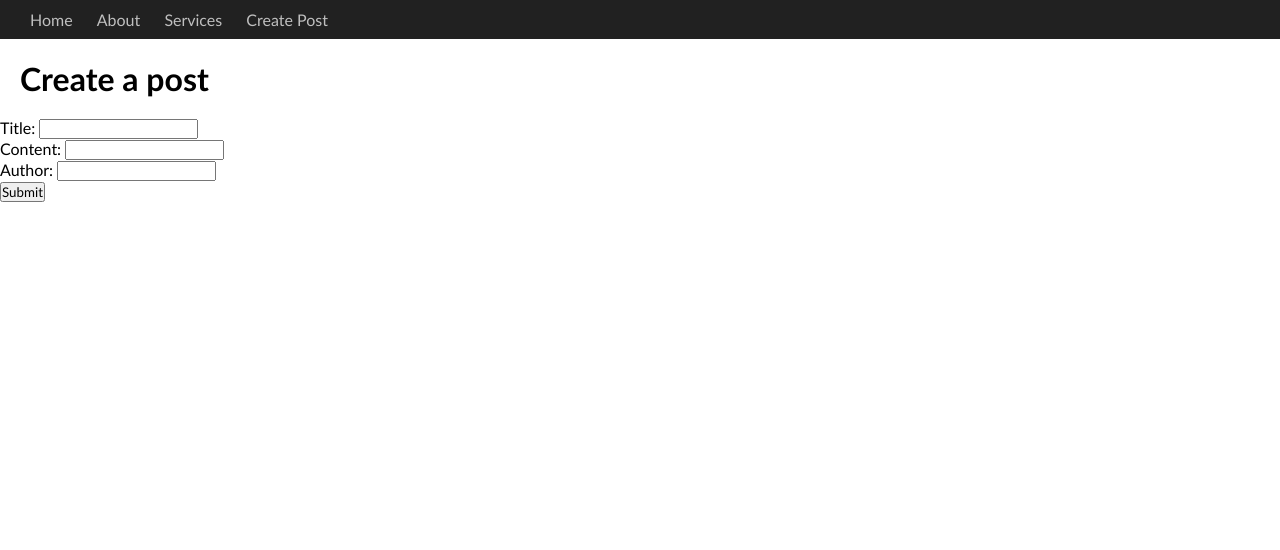
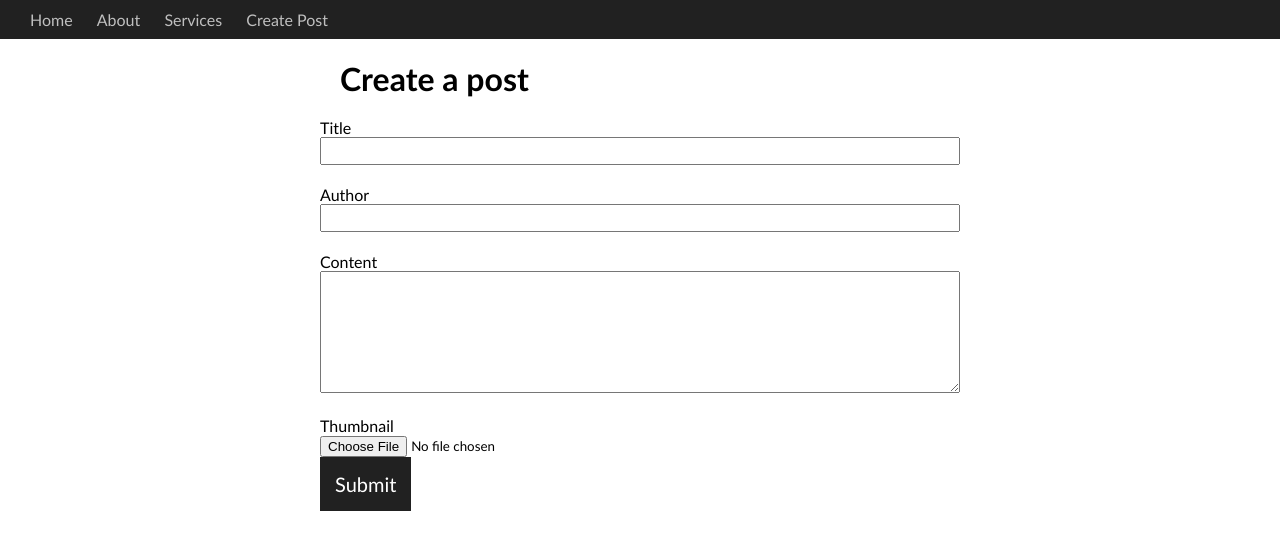
Before and after one commit to b0ssplz/Django_Beginner_Project, a Django app: template blogproject/posts/templates/createpost.html in a window 1280 px wide. Shown: the top 550 px of the page. Run offline with Django 4.2, Linux system fonts and the light colour scheme; the template is opened without the code that fills it: values that come from a table or form of the project are taken from there, most other values are stand-ins (such as "Sample title", 1, 10 or a date in 2020); parts of the project's set-up code (start-up, migrations or seed data) failed here and were passed over; some libraries are stand-ins or nearby versions.

Commit message:
Added Model Form and post detail page

```diff
--- a/blogproject/blogproject/urls.py
+++ b/blogproject/blogproject/urls.py
@@ -18,5 +18,5 @@ from django.urls import path,include
 
 urlpatterns = [
     path('admin/', admin.site.urls),
-    path('posts/',include('posts.urls')),
+    path('',include('posts.urls')),
 ]
--- a/blogproject/posts/forms.py
+++ b/blogproject/posts/forms.py
@@ -1,7 +1,19 @@
 from django import forms
+from .models import Post
+
+# class PostCreationForm(forms.Form):
+#     title = forms.CharField(max_length=50)
+#     content = forms.CharField(max_length=50)
+#     author = forms.CharField(max_length=50)
 
 
-class PostCreationForm(forms.Form):
-    title = forms.CharField(max_length=50)
-    content = forms.CharField(max_length=50)
-    author = forms.CharField(max_length=50)
+class PostCreationForm(forms.ModelForm):
+
+    title = forms.CharField(widget=forms.TextInput(attrs={"class":"form-control"}))
+    content = forms.CharField(widget=forms.Textarea(attrs={"class":"form-control", "rows": 5}))
+    author = forms.CharField(widget=forms.TextInput(attrs={"class":"form-control"}))
+
+
+    class Meta:
+        model = Post
+        fields = '__all__'
--- a/blogproject/posts/static/css/main.css
+++ b/blogproject/posts/static/css/main.css
@@ -16,6 +16,7 @@ header{
 }
 
 
+
 a{
     text-decoration: none ;
 }
@@ -32,7 +33,33 @@ h1{
     width: 200px;
 }
 
-.form{
-    margin: 100px;
-    padding: 40px;
+form{
+    margin-top:  100px;
+    margin: auto;
+    width:50%;
+
 }
+
+.form-control{
+    width: 100%;
+    font-size: 20px;
+}
+
+.label{
+    margin-top: 20px;
+}
+
+
+.btn{
+    border: none;
+    background-color:  rgb(33, 33, 33);
+    cursor:pointer;
+    color: white;
+    padding: 15px;
+    font-size: 20px;
+}
+
+.link{
+    color: black;
+    text-decoration: none;
+}
--- a/blogproject/posts/templates/createpost.html
+++ b/blogproject/posts/templates/createpost.html
@@ -1,11 +1,19 @@
 {% extends 'base.html' %}
 
 {% block content %}
-    <h1>Create a post</h1>
-    <form action="" method="post">
+
+    <form action="" method="post" enctype="multipart/form-data">
         {% csrf_token %}
-        {{form.as_p}}
-        <input type="submit" value="Submit">
+        <!-- {{form.as_p}} -->
+        <h1>Create a post</h1>
+        {% for field in form %}
+            <div class="form-goup">
+                <p class="label"> {{ field.label}}</p>
+                {{field}}
+            </div>
+        {% endfor %}
+
+        <input type="submit" value="Submit" class="btn">
     </form>
 
 {% endblock content %}
--- a/blogproject/posts/templates/index.html
+++ b/blogproject/posts/templates/index.html
@@ -9,7 +9,8 @@
     {% for post in posts %}
 
         <div class = "post">
-            <h2>{{ post.title }}</h2>
+            <!-- <h2>{{ post.title }}</h2> -->
+            <a href="{% url 'post_detail' post_id=post.id %}" class="link"><h1>{{post.id}} | {{post.title}}</h1></a>
             <p>By {{ post.author }}</p>
             <img src="{% static 'images/lusia.jpg' %}" alt="photo" class="image">
         </div>
--- a/blogproject/posts/urls.py
+++ b/blogproject/posts/urls.py
@@ -4,9 +4,13 @@ from . import views
 urlpatterns=[
     path('index/',views.index, name='posts_home'),
     path('greet/',views.greet, name='greet_name'),
-    path('posts/',views.return_all_posts, name='all_posts'),
-    path('post/<int:post_id>',views.return_one_post, name='one_post'),
+    # path('posts/',views.return_all_posts, name='all_posts'),
+    # path('post/<int:post_id>',views.return_one_post, name='one_post'),
     path('about/',views.about, name='posts_about'),
     path('services/',views.services, name='posts_services'),
     path('create_post/',views.create_post, name='create_post'),
+    path('post/<int:post_id>',views.post_detail, name='post_detail'),
+    path('post/update/<int:post_id>',views.update_post, name='update_post'),
+
+
 ]
```
Also changed, not shown: blogproject/posts/templates/post_detail.html (added, +14 -0 lines), blogproject/posts/views.py (+59 -34 lines), blogproject/db.sqlite3, blogproject/thumbnail/1530592667717.jpg (added), blogproject/thumbnail/1558168703785.jpg (added).
